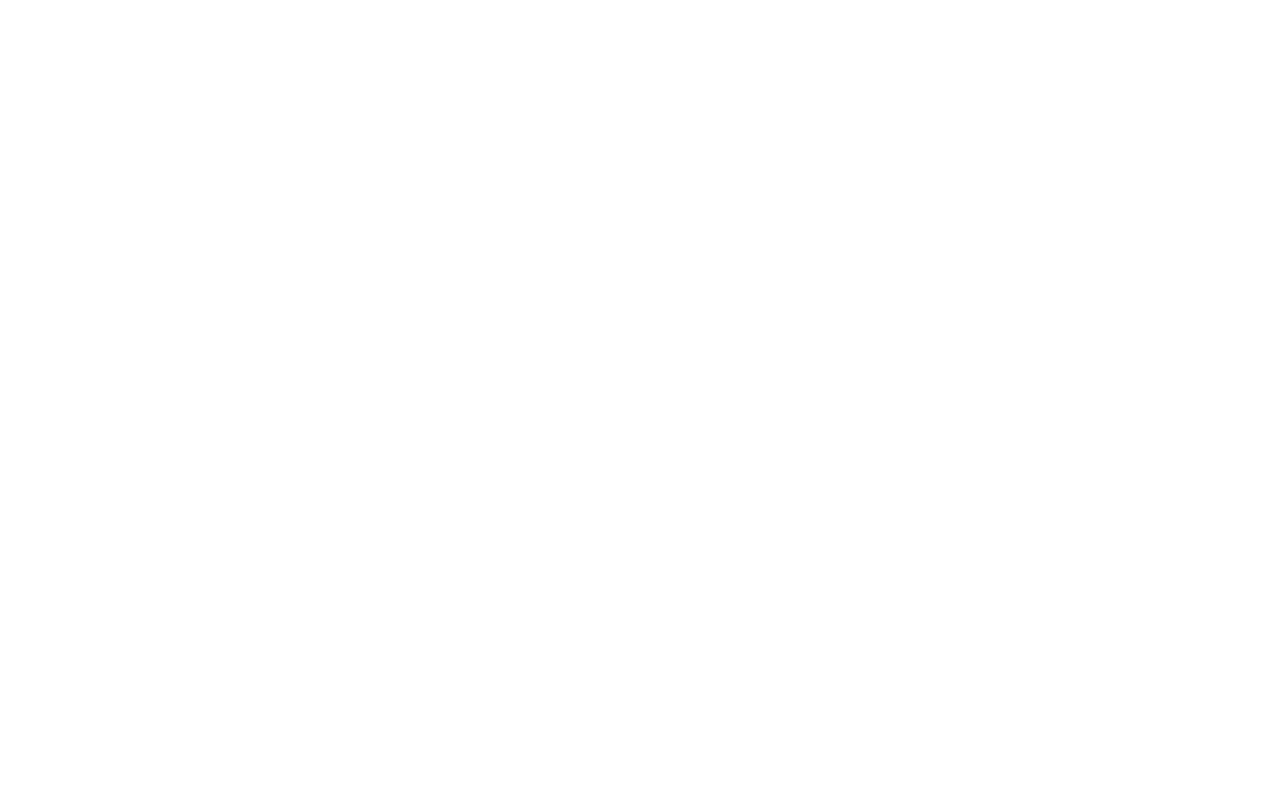
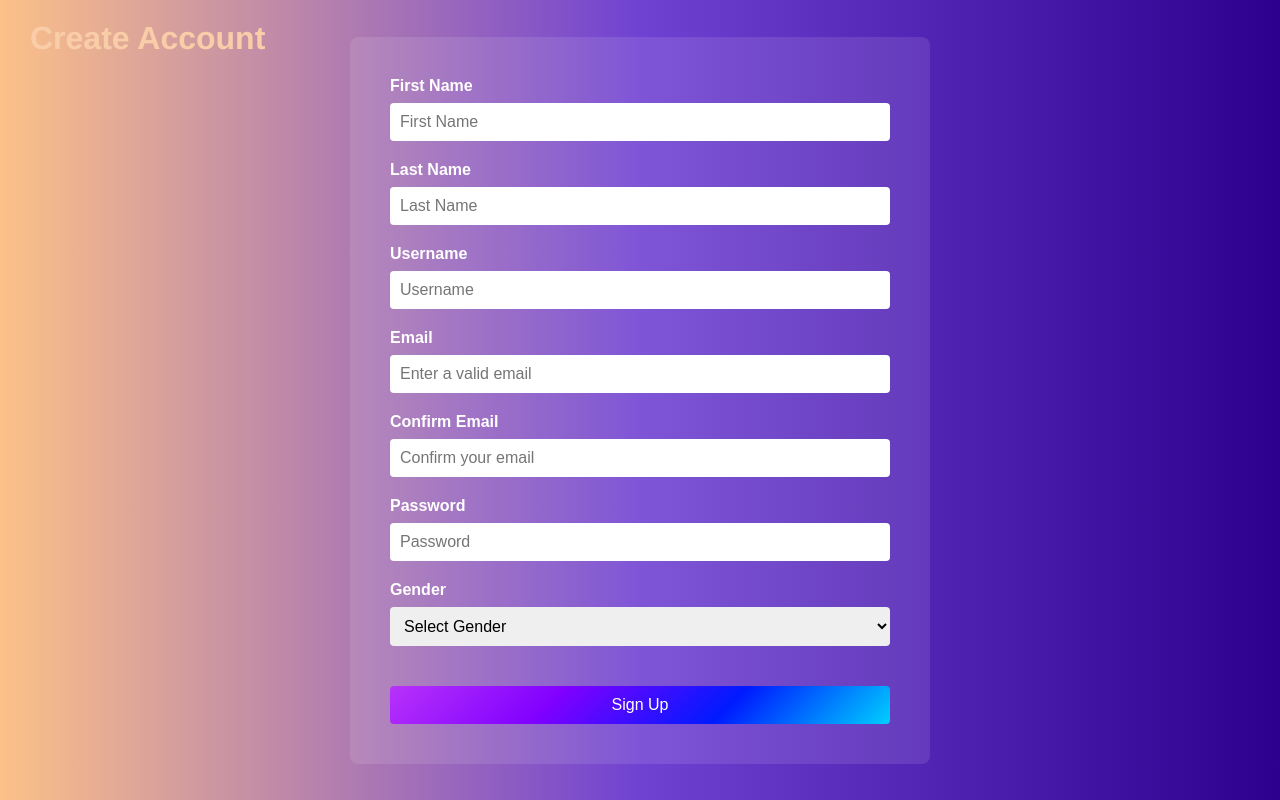
Before and after one commit to cse442-at-ub/fa24-semesterproject-phreekz, a React (Create React App) app in the folder web_server/: page /CSE442/2024-Fall/cse-442f/signup in a window 1280 px wide. Before the commit this address had no page. Built offline with nearby package versions, Linux system fonts and the light colour scheme.

Commit message:
Signup Page Implementation

```diff
--- a/web_server/src/App.js
+++ b/web_server/src/App.js
@@ -2,6 +2,7 @@
 import { BrowserRouter as Router, Route, Routes } from 'react-router-dom';
 import LandingPage from './LandingPage';
 import Login from './Login';
+import SignupPage from './signup';
 
 function App() {
   return (
@@ -9,6 +10,7 @@
       <Routes>
         <Route path="/" element={<LandingPage />} />
         <Route path="/login" element={<Login />} />
+        <Route path="/signup" element={<SignupPage />} />
       </Routes>
     </Router>
   );
--- a/web_server/src/LandingPage.js
+++ b/web_server/src/LandingPage.js
@@ -11,14 +11,18 @@
           <Link to="/login">
             <button className="login-btn">🎵 Log in</button>
           </Link>
+          <Link to="/signup">
           <button className="signup-btn">🎵 Sign up</button>
+          </Link>
         </div>
       </div>
 
       <div className="landing-content">
         <h2>Connect with friends through shared music tastes</h2>
         <p>Track top listening habits and discover new favorites</p>
+        <Link to="/signup">
         <button className="get-started-btn">🎵 Get Started</button>
+        </Link>
       </div>
     </div>
   );
--- /dev/null
+++ b/web_server/src/signup.css
@@ -0,0 +1,72 @@
+/* Main container for the signup page */
+.signup-container {
+  background: linear-gradient(to right, #FCC188, #7042D2, #2E008E); /* Updated background gradient to match image */
+  min-height: 100vh;
+  display: flex;
+  justify-content: center;
+  align-items: center;
+  color: #fff;
+  font-family: 'Arial', sans-serif;
+}
+
+.signup-header {
+  text-align: center;
+  margin-bottom: 20px;
+}
+
+.signup-header h1 {
+  font-size: 32px;
+  font-weight: bold;
+}
+
+/* Form styling */
+.signup-form {
+  background: rgba(255, 255, 255, 0.1); /* Transparent form background */
+  padding: 40px;
+  border-radius: 8px;
+  width: 100%;
+  max-width: 500px;
+}
+
+.form-group {
+  margin-bottom: 20px;
+}
+
+.form-group label {
+  display: block;
+  margin-bottom: 8px;
+  font-weight: bold;
+}
+
+.form-group input, .form-group select {
+  width: 100%;
+  padding: 10px;
+  border-radius: 4px;
+  border: none;
+  font-size: 16px;
+  box-sizing: border-box;
+}
+
+/* Button styling */
+.signup-submit-btn {
+  background: linear-gradient(135deg, #B832FA, #7F00FF, #001AFF, #00CFFD); /* Keeping button style */
+  border: none;
+  color: #fff;
+  padding: 10px 20px;
+  font-size: 16px;
+  cursor: pointer;
+  width: 100%;
+  border-radius: 4px;
+  margin-top: 20px;
+}
+
+.signup-submit-btn:hover {
+  background: linear-gradient(135deg, #7F00FF, #B832FA, #00CFFD, #001AFF); /* Reverse gradient on hover */
+}
+
+/* Responsive form */
+@media screen and (max-width: 768px) {
+  .signup-form {
+      padding: 20px;
+  }
+}
--- /dev/null
+++ b/web_server/src/signup.js
@@ -0,0 +1,125 @@
+import React, { useState } from 'react';
+import './signup.css'; // Signup CSS file
+
+const SignupPage = () => {
+  // Form state to handle input validation, etc.
+  const [formData, setFormData] = useState({
+    firstName: '',
+    lastName: '',
+    username: '',
+    email: '',
+    confirmEmail: '',
+    password: '',
+    gender: '',
+  });
+
+  const handleChange = (e) => {
+    const { name, value } = e.target;
+    setFormData({
+      ...formData,
+      [name]: value,
+    });
+  };
+
+  const handleSubmit = (e) => {
+    e.preventDefault();
+    // Handle form submission (e.g., validation, sending data to backend)
+    console.log(formData);
+  };
+
+  return (
+    <div className="signup-container">
+      <div className="signup-header">
+        <h1>Create Account</h1>
+      </div>
+
+      <form onSubmit={handleSubmit} className="signup-form">
+        <div className="form-group">
+          <label>First Name </label>
+          <input
+            type="text"
+            name="firstName"
+            placeholder="First Name"
+            value={formData.firstName}
+            onChange={handleChange}
+            required
+          />
+        </div>
+
+        <div className="form-group">
+          <label>Last Name</label>
+          <input
+            type="text"
+            name="lastName"
+            placeholder="Last Name"
+            value={formData.lastName}
+            onChange={handleChange}
+            required
+          />
+        </div>
+
+        <div className="form-group">
+          <label>Username </label>
+          <input
+            type="text"
+            name="username"
+            placeholder="Username"
+            value={formData.username}
+            onChange={handleChange}
+            required
+          />
+        </div>
+
+        <div className="form-group">
+          <label>Email</label>
+          <input
+            type="email"
+            name="email"
+            placeholder="Enter a valid email"
+            value={formData.email}
+            onChange={handleChange}
+            required
+          />
+        </div>
+
+        <div className="form-group">
+          <label>Confirm Email </label>
+          <input
+            type="email"
+            name="confirmEmail"
+            placeholder="Confirm your email"
+            value={formData.confirmEmail}
+            onChange={handleChange}
+            required
+          />
+        </div>
+
+        <div className="form-group">
+          <label>Password</label>
+          <input
+            type="password"
+            name="password"
+            placeholder="Password"
+            value={formData.password}
+            onChange={handleChange}
+            required
+          />
+        </div>
+
+        <div className="form-group">
+          <label>Gender</label>
+          <select name="gender" value={formData.gender} onChange={handleChange}>
+            <option value="">Select Gender</option>
+            <option value="male">Male</option>
+            <option value="female">Female</option>
+            <option value="nonbinary">Non-binary</option>
+          </select>
+        </div>
+
+        <button type="submit" className="signup-submit-btn">Sign Up</button>
+      </form>
+    </div>
+  );
+};
+
+export default SignupPage;
```
